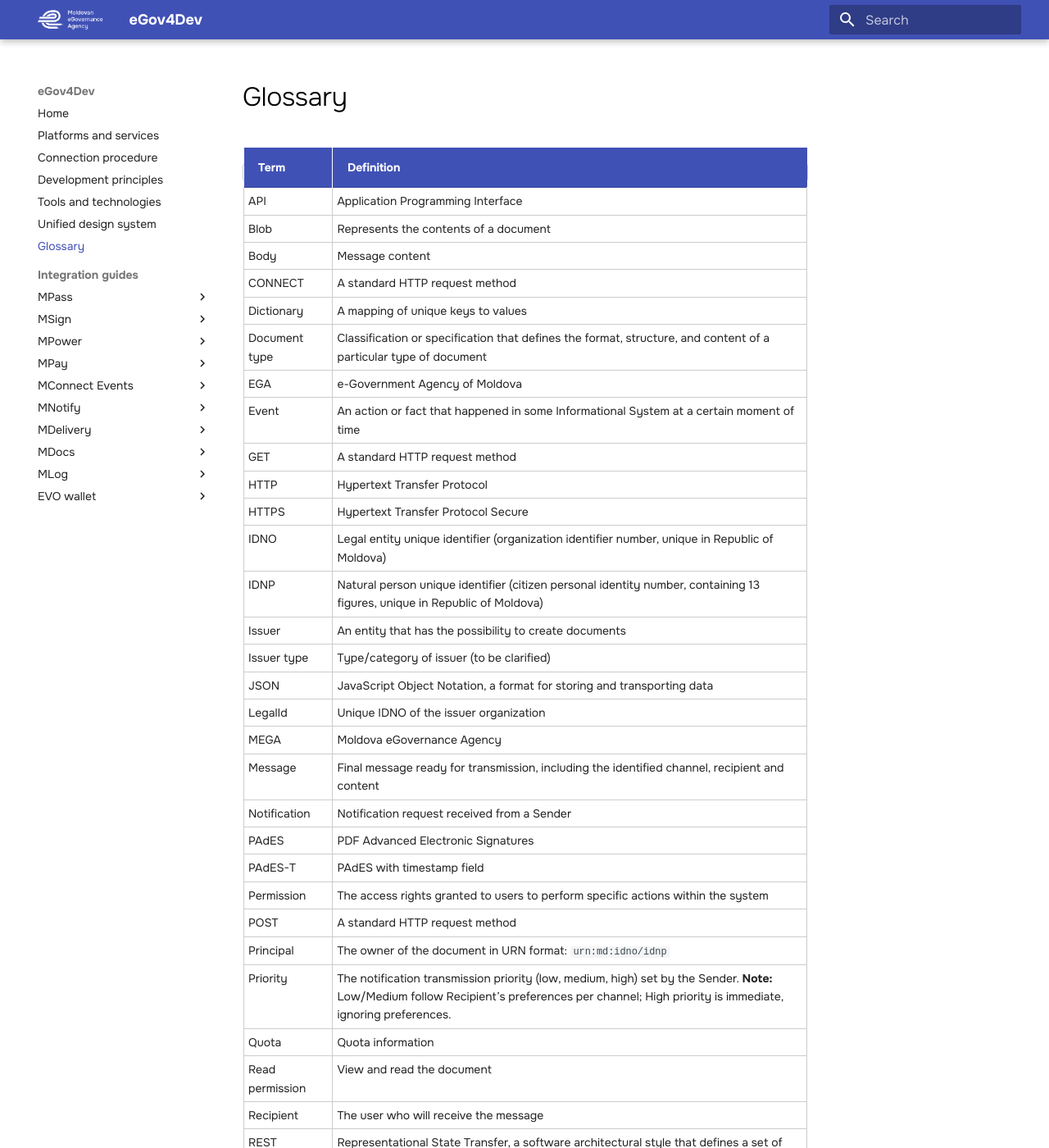
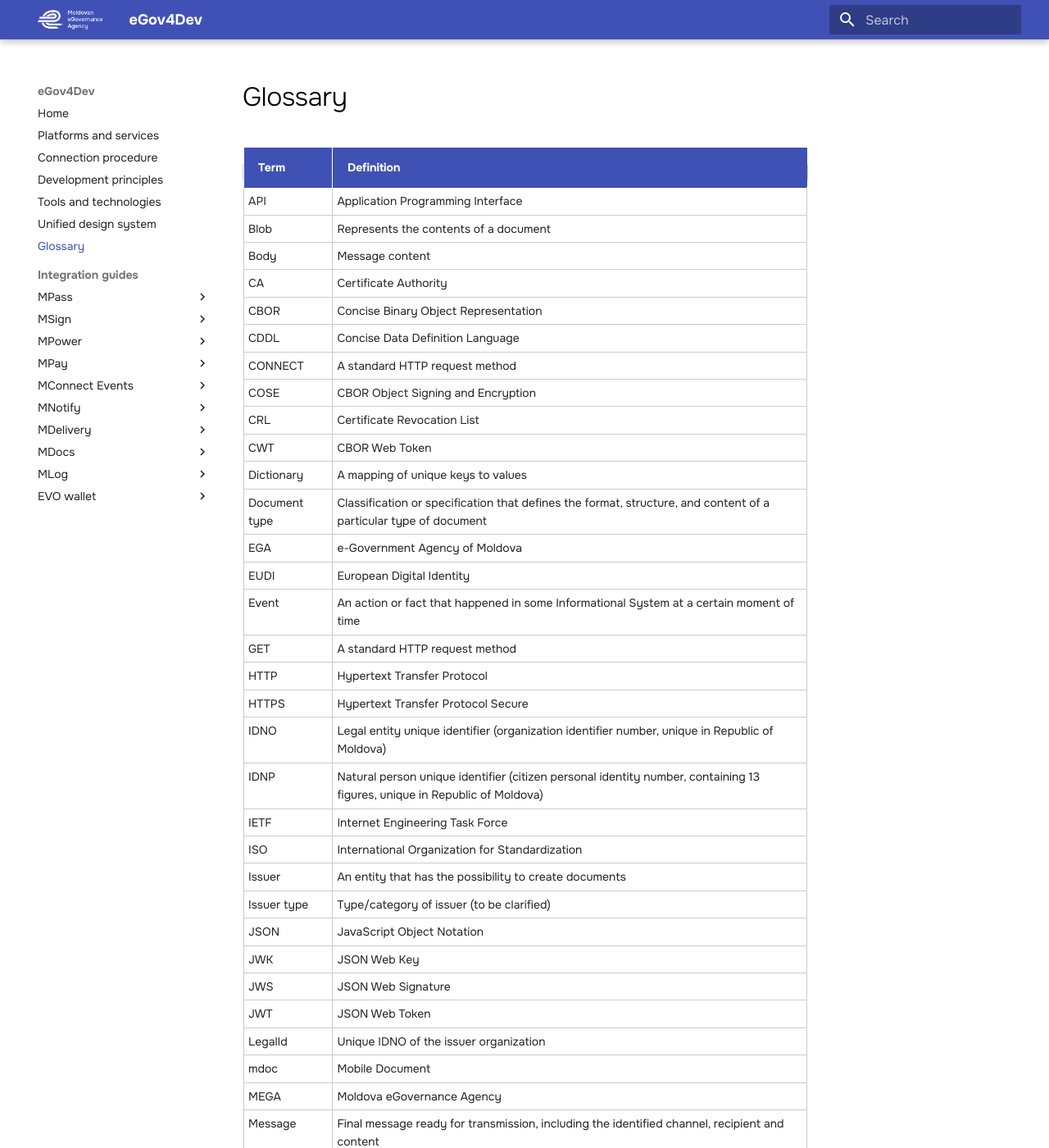
Before and after one commit to egov-moldova/egov4dev, an MkDocs documentation site: the page built from docs/glossary/glossary.md, in a window 1280 px wide and 1400 px high. Shown: the whole window at 82% size. Built offline with MkDocs 1.6.1 and Material for MkDocs 9.7.7, drawn with Linux system fonts in a browser that asks for light colours; some of the changed text lies outside the part shown.

Commit message:
Update glossary.md

```diff
--- a/docs/glossary/glossary.md
+++ b/docs/glossary/glossary.md
@@ -1,47 +1,68 @@
-| Term          | Definition |
-|---------------|------------|
-| API           | Application Programming Interface |
-| Blob          | Represents the contents of a document |
-| Body          | Message content |
-| CONNECT       | A standard HTTP request method |
-| Dictionary    | A mapping of unique keys to values |
+| Term | Definition |
+|------|------------|
+| API | Application Programming Interface |
+| Blob | Represents the contents of a document |
+| Body | Message content |
+| CA | Certificate Authority |
+| CBOR | Concise Binary Object Representation |
+| CDDL | Concise Data Definition Language |
+| CONNECT | A standard HTTP request method |
+| COSE | CBOR Object Signing and Encryption |
+| CRL | Certificate Revocation List |
+| CWT | CBOR Web Token |
+| Dictionary | A mapping of unique keys to values |
 | Document type | Classification or specification that defines the format, structure, and content of a particular type of document |
-| EGA           | e-Government Agency of Moldova |
-| Event         | An action or fact that happened in some Informational System at a certain moment of time |
-| GET           | A standard HTTP request method |
-| HTTP          | Hypertext Transfer Protocol |
-| HTTPS         | Hypertext Transfer Protocol Secure |
-| IDNO          | Legal entity unique identifier (organization identifier number, unique in Republic of Moldova) |
-| IDNP          | Natural person unique identifier (citizen personal identity number, containing 13 figures, unique in Republic of Moldova) |
-| Issuer        | An entity that has the possibility to create documents |
-| Issuer type   | Type/category of issuer (to be clarified) |
-| JSON          | JavaScript Object Notation, a format for storing and transporting data |
-| LegalId       | Unique IDNO of the issuer organization |
-| MEGA          | Moldova eGovernance Agency |
-| Message       | Final message ready for transmission, including the identified channel, recipient and content |
-| Notification  | Notification request received from a Sender |
-| PAdES         | PDF Advanced Electronic Signatures |
-| PAdES-T       | PAdES with timestamp field |
-| Permission    | The access rights granted to users to perform specific actions within the system |
-| POST          | A standard HTTP request method |
-| Principal     | The owner of the document in URN format: `urn:md:idno/idnp` |
-| Priority      | The notification transmission priority (low, medium, high) set by the Sender. **Note:** Low/Medium follow Recipient’s preferences per channel; High priority is immediate, ignoring preferences. |
-| Quota         | Quota information |
+| EGA | e-Government Agency of Moldova |
+| EUDI | European Digital Identity |
+| Event | An action or fact that happened in some Informational System at a certain moment of time |
+| GET | A standard HTTP request method |
+| HTTP | Hypertext Transfer Protocol |
+| HTTPS | Hypertext Transfer Protocol Secure |
+| IDNO | Legal entity unique identifier (organization identifier number, unique in Republic of Moldova) |
+| IDNP | Natural person unique identifier (citizen personal identity number, containing 13 figures, unique in Republic of Moldova) |
+| IETF | Internet Engineering Task Force |
+| ISO | International Organization for Standardization |
+| Issuer | An entity that has the possibility to create documents |
+| Issuer type | Type/category of issuer (to be clarified) |
+| JSON | JavaScript Object Notation |
+| JWK | JSON Web Key |
+| JWS | JSON Web Signature |
+| JWT | JSON Web Token |
+| LegalId | Unique IDNO of the issuer organization |
+| mdoc | Mobile Document |
+| MEGA | Moldova eGovernance Agency |
+| Message | Final message ready for transmission, including the identified channel, recipient and content |
+| MSO | Mobile Security Object |
+| Notification | Notification request received from a Sender |
+| OCSP | Online Certificate Status Protocol |
+| OpenID4VP | OpenID for Verifiable Presentation |
+| PAdES | PDF Advanced Electronic Signatures |
+| PAdES-T | PAdES with timestamp field |
+| Permission | The access rights granted to users to perform specific actions within the system |
+| PKI | Public Key Infrastructure |
+| POST | A standard HTTP request method |
+| Principal | The owner of the document in URN format: `urn:md:idno/idnp` |
+| Priority | The notification transmission priority (low, medium, high) set by the Sender. **Note:** Low/Medium follow Recipient’s preferences per channel; High priority is immediate, ignoring preferences. |
+| Quota | Quota information |
 | Read permission | View and read the document |
-| Recipient     | The user who will receive the message |
-| REST          | Representational State Transfer, a software architectural style that defines a set of methods to build web APIs |
-| SAML          | Security Assertion Markup Language |
-| Share         | All documents shared by current principal to others |
-| Shortbody     | Short form of message content, for notifications other than email and MCabinet |
-| SLO           | Single logout |
-| SOAP          | Simple Object Access Protocol |
-| SSO           | Single sign-on |
-| Subject       | Message subject |
-| TLS           | Transport Layer Security |
-| URI           | Uniform Resource Identifier |
-| URN           | Uniform Resource Name |
+| Recipient | The user who will receive the message |
+| REST | Representational State Transfer, a software architectural style that defines a set of methods to build web APIs |
+| RFU | Reserved for Future Use |
+| SAML | Security Assertion Markup Language |
+| SHA | Secure Hash Algorithm |
+| Share | All documents shared by current principal to others |
+| Shortbody | Short form of message content, for notifications other than email and MCabinet |
+| SLO | Single logout |
+| SOAP | Simple Object Access Protocol |
+| SSO | Single sign-on |
+| Subject | Message subject |
+| TLS | Transport Layer Security |
+| TSL | Token Status List |
+| URI | Uniform Resource Identifier |
+| URL | Uniform Resource Locator |
+| URN | Uniform Resource Name |
 | Write permission | Edit, overwrite and delete the document |
-| WS            | WebSocket, a simultaneous two-way communication protocol working over HTTP |
-| WSS           | WebSocket Secure, extension of WS that uses encryption for communication based on TLS |
-| XAdES         | XML Advanced Electronic Signatures |
-| XAdES-T       | XAdES with timestamp field |
+| WS | WebSocket, a simultaneous two-way communication protocol working over HTTP |
+| WSS | WebSocket Secure, extension of WS that uses encryption for communication based on TLS |
+| XAdES | XML Advanced Electronic Signatures |
+| XAdES-T | XAdES with timestamp field |
```
